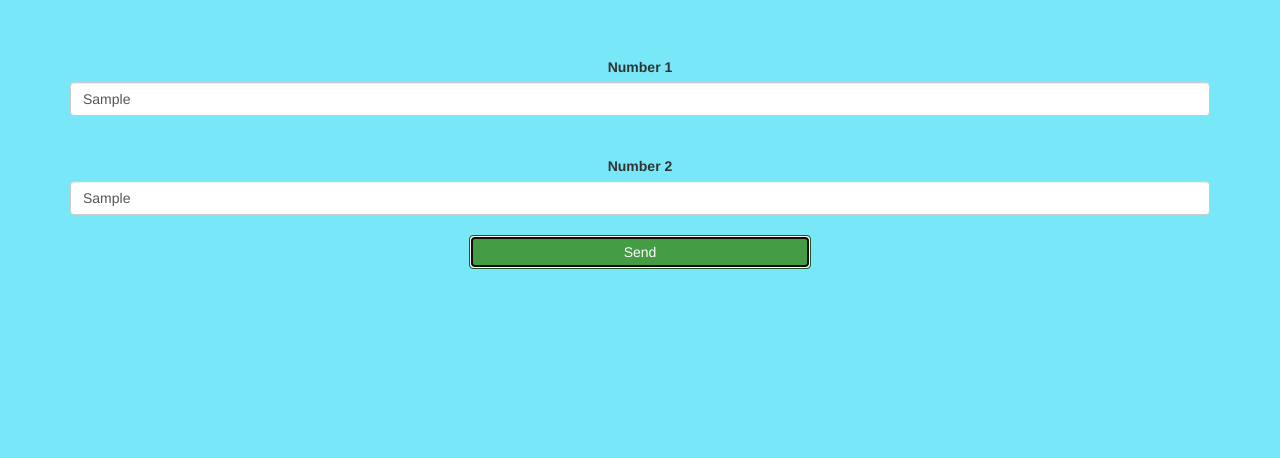
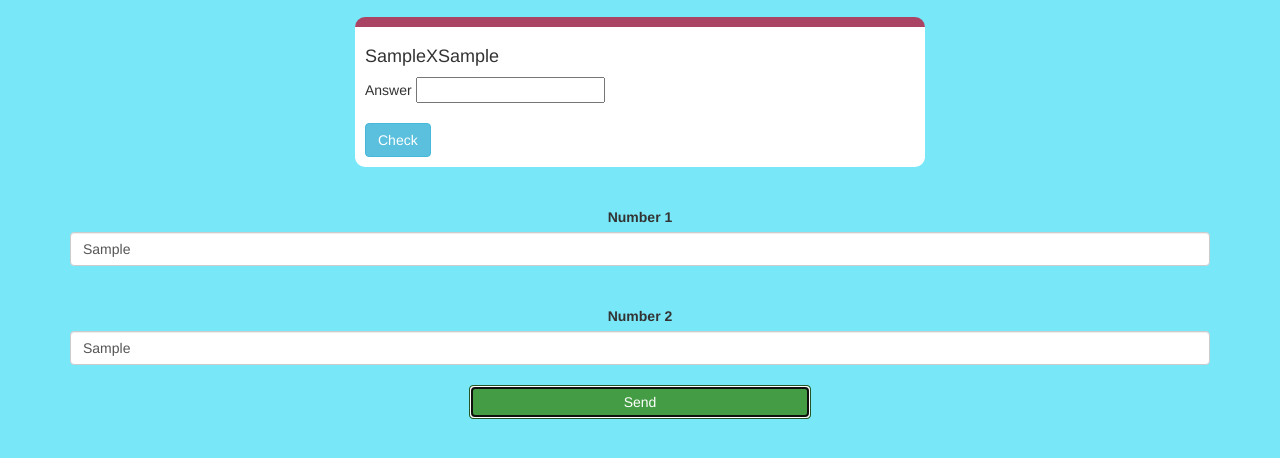
Before and after one commit to Diya-Dave/project-math-quiz, a plain HTML site: page quiz_game_page.html in a window 1280 px wide. Both pictures are taken after typing "Sample", "Sample" into the empty fields and a click on the button "Send". Shown: the part 96-554 px from the top of the page. Drawn offline with nearby package versions, Linux system fonts and the light colour scheme.

Commit message:
Add files via upload

```diff
--- a/quiz_game_page.html
+++ b/quiz_game_page.html
@@ -37,4 +37,6 @@
             <button onclick="send()" class="btn btn-success" style="width: 30%;">Send</button>
         </center>
     </div>
+    <script src="quiz_game_page.js"></script>
 </body>
+</html>
--- /dev/null
+++ b/quiz_game_page.js
@@ -0,0 +1,13 @@
+function send(){
+    number1= document.getElementById("num_1").value;
+    number2= document.getElementById("num_2").value;
+    actual_answer=parseInt(number1)  *parseInt(number2);
+
+    question_number= "<h4>" + number1 + "X" + number2 + "</h4>";
+    input_box= "Answer <input type='text' id='input_check_box'>";
+    check_button= "<br><br><button class='btn btn-info' onclick='check()'>Check</button>"
+    row=question_number + input_box + check_button;
+    document.getElementById("output").innerHTML=row;
+    document.getElementById("number1").value="";
+    document.getElementById("number2").value="";
+}
--- a/style.css
+++ b/style.css
@@ -18,3 +18,12 @@ body
 	display: inline-block;
 	margin-left: 20px;
 }
+
+#output{
+	background: white;
+	border-radius: 10px;
+	border-top: 10px solid #AA4465;
+	padding: 10px;
+	float: none;
+	text-align: left;
+}
```
